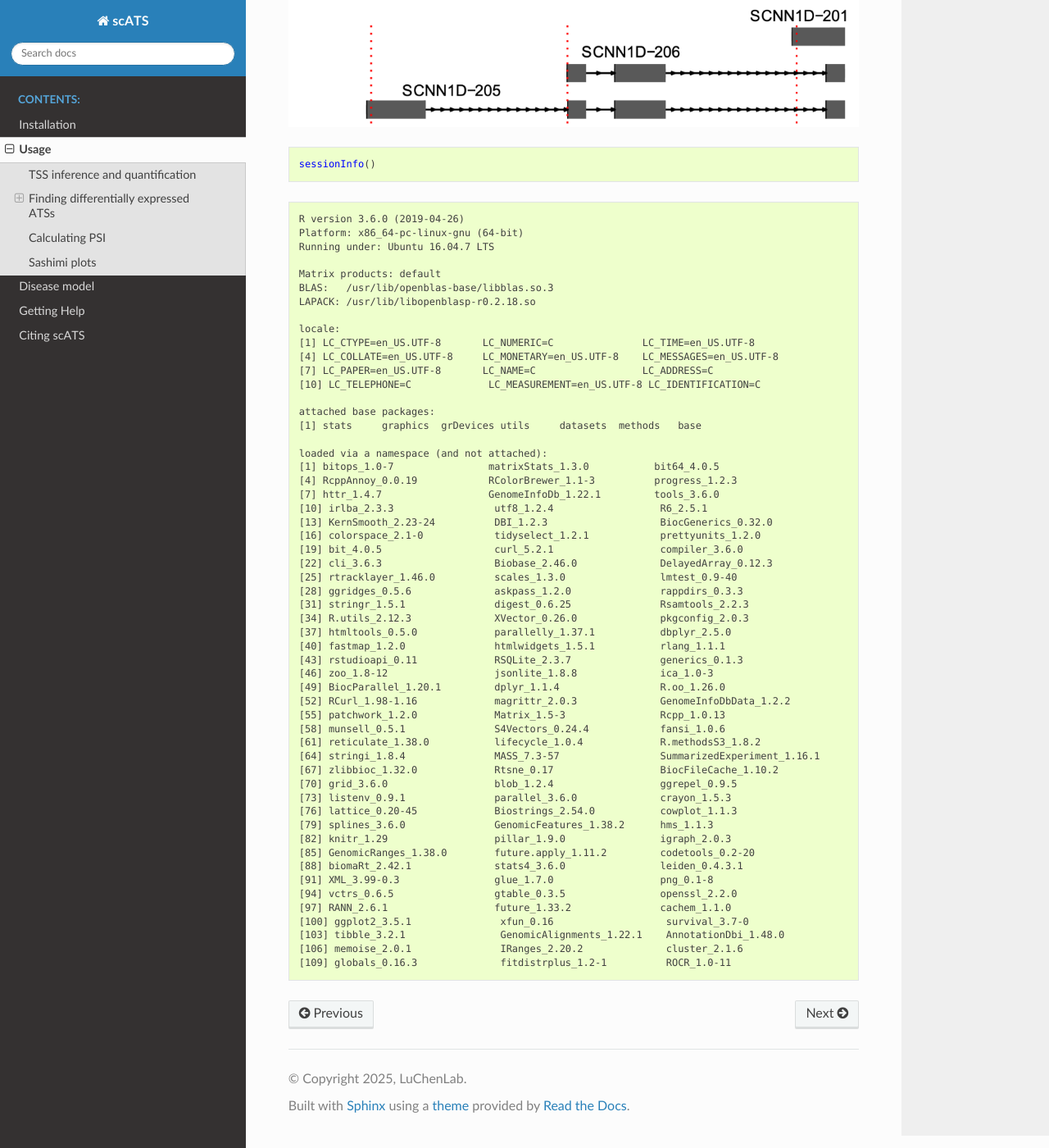
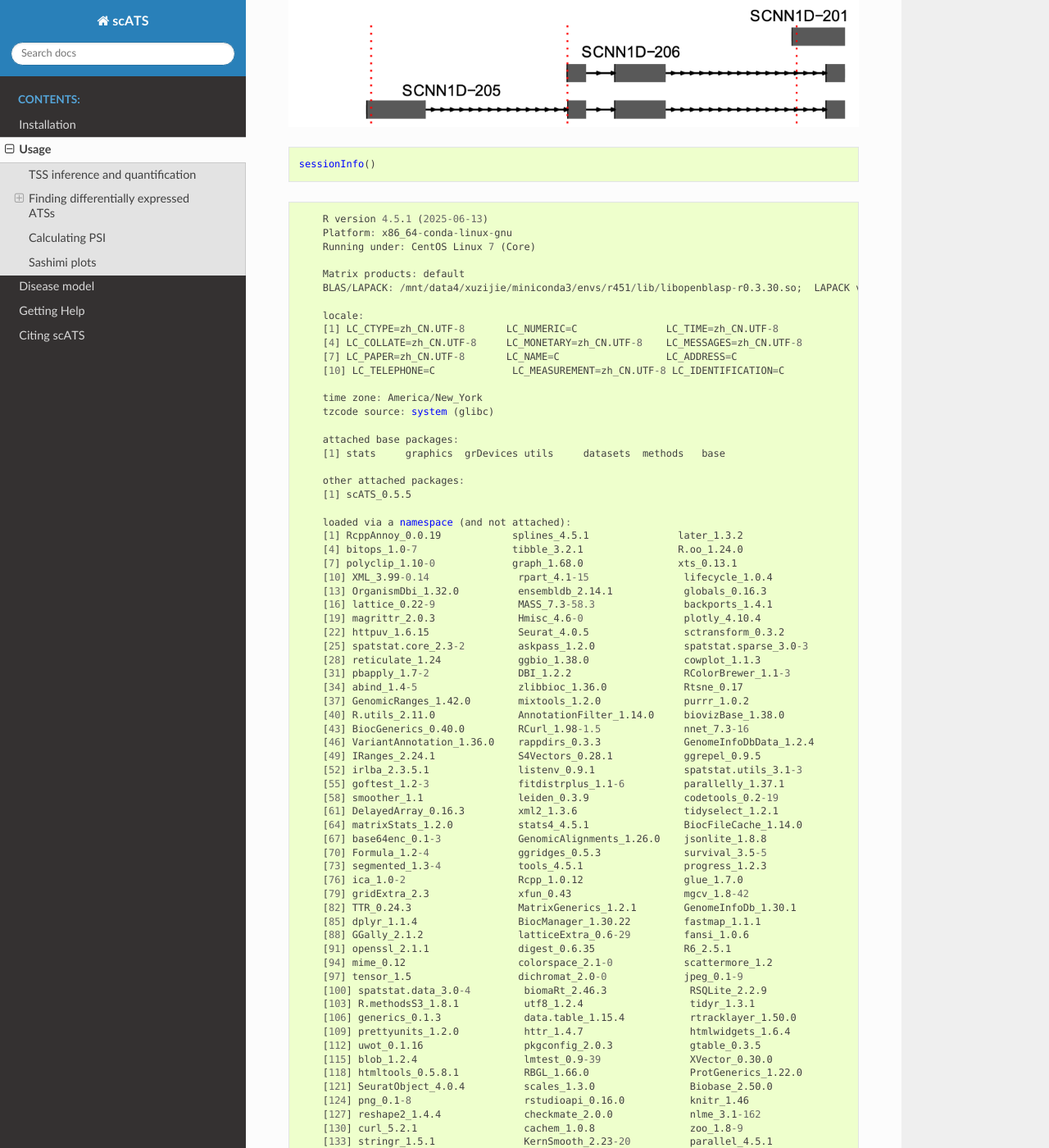
Before and after one commit to LuChenLab/r-scATS, a Sphinx documentation site: the page built from docs/md/Usage.md, in a window 1280 px wide and 1400 px high, scrolled down 5245 px. Shown: the whole window at 82% size. Built offline with Sphinx 7.4.7 and the Read the Docs theme 3.1.0, drawn with Linux system fonts in a browser that asks for light colours; some of the changed text lies outside the part shown.

Commit message:
Replace all files with updated version

````diff
--- a/docs/md/Usage.md
+++ b/docs/md/Usage.md
@@ -216,58 +216,88 @@ p
 sessionInfo()
 ```
 
-    R version 3.6.0 (2019-04-26)
-    Platform: x86_64-pc-linux-gnu (64-bit)
-    Running under: Ubuntu 16.04.7 LTS
+```r
+    R version 4.5.1 (2025-06-13)
+    Platform: x86_64-conda-linux-gnu
+    Running under: CentOS Linux 7 (Core)
 
     Matrix products: default
-    BLAS:   /usr/lib/openblas-base/libblas.so.3
-    LAPACK: /usr/lib/libopenblasp-r0.2.18.so
+    BLAS/LAPACK: /mnt/data4/xuzijie/miniconda3/envs/r451/lib/libopenblasp-r0.3.30.so;  LAPACK version 3.12.0
 
     locale:
-    [1] LC_CTYPE=en_US.UTF-8       LC_NUMERIC=C               LC_TIME=en_US.UTF-8
-    [4] LC_COLLATE=en_US.UTF-8     LC_MONETARY=en_US.UTF-8    LC_MESSAGES=en_US.UTF-8
-    [7] LC_PAPER=en_US.UTF-8       LC_NAME=C                  LC_ADDRESS=C
-    [10] LC_TELEPHONE=C             LC_MEASUREMENT=en_US.UTF-8 LC_IDENTIFICATION=C
+    [1] LC_CTYPE=zh_CN.UTF-8       LC_NUMERIC=C               LC_TIME=zh_CN.UTF-8
+    [4] LC_COLLATE=zh_CN.UTF-8     LC_MONETARY=zh_CN.UTF-8    LC_MESSAGES=zh_CN.UTF-8
+    [7] LC_PAPER=zh_CN.UTF-8       LC_NAME=C                  LC_ADDRESS=C
+    [10] LC_TELEPHONE=C             LC_MEASUREMENT=zh_CN.UTF-8 LC_IDENTIFICATION=C
+
+    time zone: America/New_York
+    tzcode source: system (glibc)
 
     attached base packages:
     [1] stats     graphics  grDevices utils     datasets  methods   base
 
+    other attached packages:
+    [1] scATS_0.5.5
+
     loaded via a namespace (and not attached):
-    [1] bitops_1.0-7                matrixStats_1.3.0           bit64_4.0.5
-    [4] RcppAnnoy_0.0.19            RColorBrewer_1.1-3          progress_1.2.3
-    [7] httr_1.4.7                  GenomeInfoDb_1.22.1         tools_3.6.0
-    [10] irlba_2.3.3                 utf8_1.2.4                  R6_2.5.1
-    [13] KernSmooth_2.23-24          DBI_1.2.3                   BiocGenerics_0.32.0
-    [16] colorspace_2.1-0            tidyselect_1.2.1            prettyunits_1.2.0
-    [19] bit_4.0.5                   curl_5.2.1                  compiler_3.6.0
-    [22] cli_3.6.3                   Biobase_2.46.0              DelayedArray_0.12.3
-    [25] rtracklayer_1.46.0          scales_1.3.0                lmtest_0.9-40
-    [28] ggridges_0.5.6              askpass_1.2.0               rappdirs_0.3.3
-    [31] stringr_1.5.1               digest_0.6.25               Rsamtools_2.2.3
-    [34] R.utils_2.12.3              XVector_0.26.0              pkgconfig_2.0.3
-    [37] htmltools_0.5.0             parallelly_1.37.1           dbplyr_2.5.0
-    [40] fastmap_1.2.0               htmlwidgets_1.5.1           rlang_1.1.1
-    [43] rstudioapi_0.11             RSQLite_2.3.7               generics_0.1.3
-    [46] zoo_1.8-12                  jsonlite_1.8.8              ica_1.0-3
-    [49] BiocParallel_1.20.1         dplyr_1.1.4                 R.oo_1.26.0
-    [52] RCurl_1.98-1.16             magrittr_2.0.3              GenomeInfoDbData_1.2.2
-    [55] patchwork_1.2.0             Matrix_1.5-3                Rcpp_1.0.13
-    [58] munsell_0.5.1               S4Vectors_0.24.4            fansi_1.0.6
-    [61] reticulate_1.38.0           lifecycle_1.0.4             R.methodsS3_1.8.2
-    [64] stringi_1.8.4               MASS_7.3-57                 SummarizedExperiment_1.16.1
-    [67] zlibbioc_1.32.0             Rtsne_0.17                  BiocFileCache_1.10.2
-    [70] grid_3.6.0                  blob_1.2.4                  ggrepel_0.9.5
-    [73] listenv_0.9.1               parallel_3.6.0              crayon_1.5.3
-    [76] lattice_0.20-45             Biostrings_2.54.0           cowplot_1.1.3
-    [79] splines_3.6.0               GenomicFeatures_1.38.2      hms_1.1.3
-    [82] knitr_1.29                  pillar_1.9.0                igraph_2.0.3
-    [85] GenomicRanges_1.38.0        future.apply_1.11.2         codetools_0.2-20
-    [88] biomaRt_2.42.1              stats4_3.6.0                leiden_0.4.3.1
-    [91] XML_3.99-0.3                glue_1.7.0                  png_0.1-8
-    [94] vctrs_0.6.5                 gtable_0.3.5                openssl_2.2.0
-    [97] RANN_2.6.1                  future_1.33.2               cachem_1.1.0
-    [100] ggplot2_3.5.1               xfun_0.16                   survival_3.7-0
-    [103] tibble_3.2.1                GenomicAlignments_1.22.1    AnnotationDbi_1.48.0
-    [106] memoise_2.0.1               IRanges_2.20.2              cluster_2.1.6
-    [109] globals_0.16.3              fitdistrplus_1.2-1          ROCR_1.0-11
+    [1] RcppAnnoy_0.0.19            splines_4.5.1               later_1.3.2
+    [4] bitops_1.0-7                tibble_3.2.1                R.oo_1.24.0
+    [7] polyclip_1.10-0             graph_1.68.0                xts_0.13.1
+    [10] XML_3.99-0.14               rpart_4.1-15                lifecycle_1.0.4
+    [13] OrganismDbi_1.32.0          ensembldb_2.14.1            globals_0.16.3
+    [16] lattice_0.22-9              MASS_7.3-58.3               backports_1.4.1
+    [19] magrittr_2.0.3              Hmisc_4.6-0                 plotly_4.10.4
+    [22] httpuv_1.6.15               Seurat_4.0.5                sctransform_0.3.2
+    [25] spatstat.core_2.3-2         askpass_1.2.0               spatstat.sparse_3.0-3
+    [28] reticulate_1.24             ggbio_1.38.0                cowplot_1.1.3
+    [31] pbapply_1.7-2               DBI_1.2.2                   RColorBrewer_1.1-3
+    [34] abind_1.4-5                 zlibbioc_1.36.0             Rtsne_0.17
+    [37] GenomicRanges_1.42.0        mixtools_1.2.0              purrr_1.0.2
+    [40] R.utils_2.11.0              AnnotationFilter_1.14.0     biovizBase_1.38.0
+    [43] BiocGenerics_0.40.0         RCurl_1.98-1.5              nnet_7.3-16
+    [46] VariantAnnotation_1.36.0    rappdirs_0.3.3              GenomeInfoDbData_1.2.4
+    [49] IRanges_2.24.1              S4Vectors_0.28.1            ggrepel_0.9.5
+    [52] irlba_2.3.5.1               listenv_0.9.1               spatstat.utils_3.1-3
+    [55] goftest_1.2-3               fitdistrplus_1.1-6          parallelly_1.37.1
+    [58] smoother_1.1                leiden_0.3.9                codetools_0.2-19
+    [61] DelayedArray_0.16.3         xml2_1.3.6                  tidyselect_1.2.1
+    [64] matrixStats_1.2.0           stats4_4.5.1                BiocFileCache_1.14.0
+    [67] base64enc_0.1-3             GenomicAlignments_1.26.0    jsonlite_1.8.8
+    [70] Formula_1.2-4               ggridges_0.5.3              survival_3.5-5
+    [73] segmented_1.3-4             tools_4.5.1                 progress_1.2.3
+    [76] ica_1.0-2                   Rcpp_1.0.12                 glue_1.7.0
+    [79] gridExtra_2.3               xfun_0.43                   mgcv_1.8-42
+    [82] TTR_0.24.3                  MatrixGenerics_1.2.1        GenomeInfoDb_1.30.1
+    [85] dplyr_1.1.4                 BiocManager_1.30.22         fastmap_1.1.1
+    [88] GGally_2.1.2                latticeExtra_0.6-29         fansi_1.0.6
+    [91] openssl_2.1.1               digest_0.6.35               R6_2.5.1
+    [94] mime_0.12                   colorspace_2.1-0            scattermore_1.2
+    [97] tensor_1.5                  dichromat_2.0-0             jpeg_0.1-9
+    [100] spatstat.data_3.0-4         biomaRt_2.46.3              RSQLite_2.2.9
+    [103] R.methodsS3_1.8.1           utf8_1.2.4                  tidyr_1.3.1
+    [106] generics_0.1.3              data.table_1.15.4           rtracklayer_1.50.0
+    [109] prettyunits_1.2.0           httr_1.4.7                  htmlwidgets_1.6.4
+    [112] uwot_0.1.16                 pkgconfig_2.0.3             gtable_0.3.5
+    [115] blob_1.2.4                  lmtest_0.9-39               XVector_0.30.0
+    [118] htmltools_0.5.8.1           RBGL_1.66.0                 ProtGenerics_1.22.0
+    [121] SeuratObject_4.0.4          scales_1.3.0                Biobase_2.50.0
+    [124] png_0.1-8                   rstudioapi_0.16.0           knitr_1.46
+    [127] reshape2_1.4.4              checkmate_2.0.0             nlme_3.1-162
+    [130] curl_5.2.1                  cachem_1.0.8                zoo_1.8-9
+    [133] stringr_1.5.1               KernSmooth_2.23-20          parallel_4.5.1
+    [136] miniUI_0.1.1.1              foreign_0.8-81              AnnotationDbi_1.52.0
+    [139] pillar_1.9.0                grid_4.5.1                  reshape_0.8.8
+    [142] vctrs_0.6.5                 RANN_2.6.1                  VGAM_1.1-5
+    [145] promises_1.3.0              dbplyr_2.5.0                xtable_1.8-4
+    [148] cluster_2.1.4               htmlTable_2.3.0             GenomicFeatures_1.42.3
+    [151] cli_3.6.3                   compiler_4.5.1              Rsamtools_2.6.0
+    [154] rlang_1.1.4                 crayon_1.5.2                future.apply_1.11.2
+    [157] mclust_6.0.0                plyr_1.8.9                  stringi_1.8.3
+    [160] viridisLite_0.4.2           deldir_1.0-6                BiocParallel_1.24.1
+    [163] munsell_0.5.1               Biostrings_2.58.0           lazyeval_0.2.2
+    [166] spatstat.geom_3.2-9         Matrix_1.5-3                BSgenome_1.58.0
+    [169] hms_1.1.3                   patchwork_1.2.0             bit64_4.0.5
+    [172] future_1.33.2               ggplot2_3.5.1               shiny_1.8.1.1
+    [175] SummarizedExperiment_1.20.0 kernlab_0.9-29              ROCR_1.0-11
+    [178] igraph_1.5.1                memoise_2.0.1               bit_4.0.5
+```
````
Also changed, not shown: README.md (+11 -4 lines), docs/md/Installation.md (+10 -3 lines), 12 other files.
